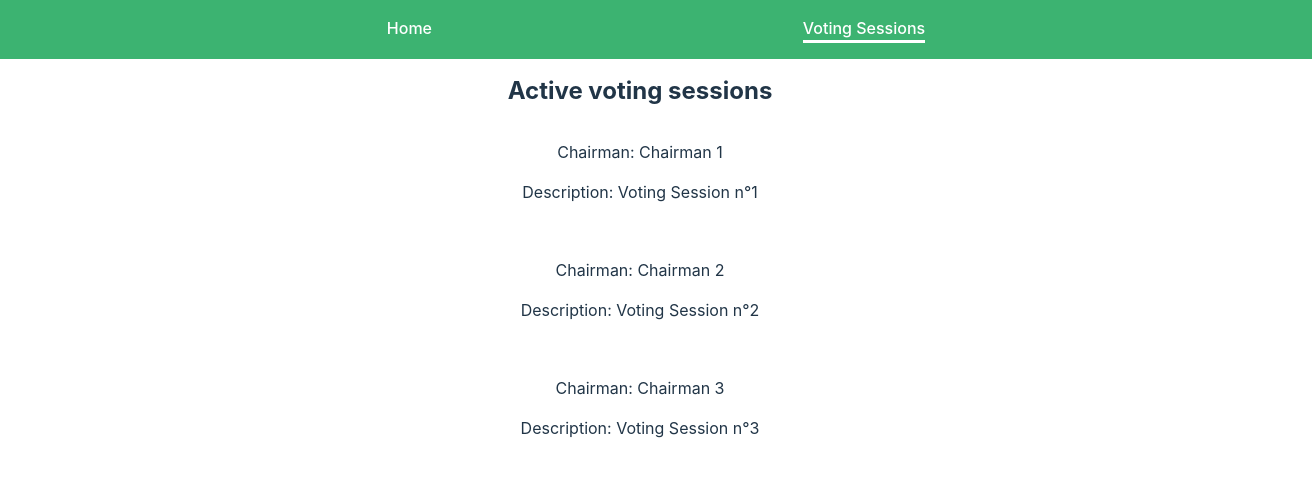
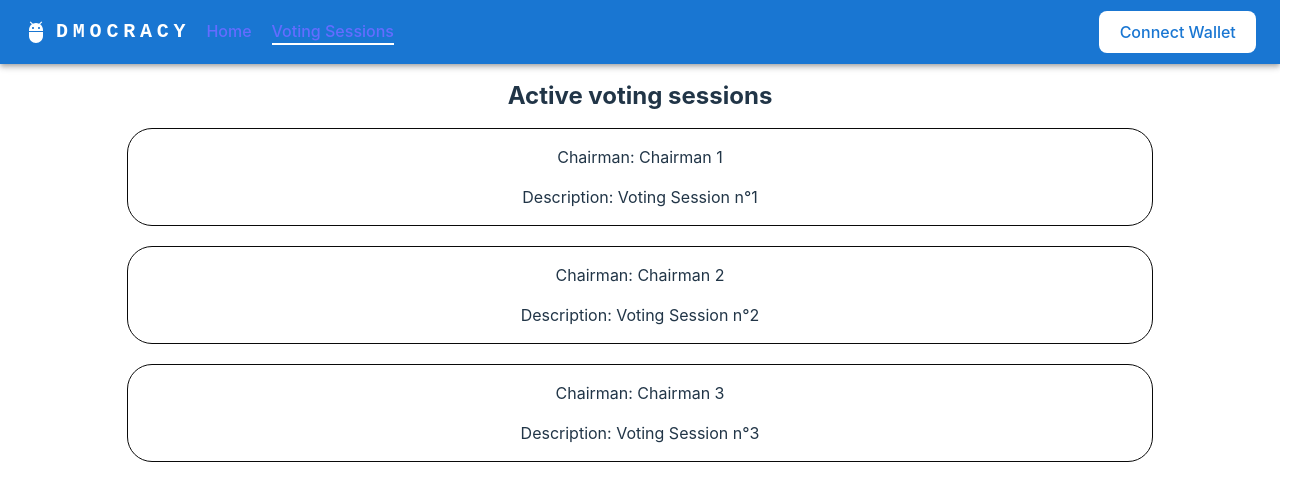
Before and after one commit to adem-m/dmocracy-app, a React (Vite) app: page /voting-sessions in a window 1280 px wide. Shown: the top 500 px of the page, 1312 px wide, since content can reach past the window. Built offline with nearby package versions, Linux system fonts and the light colour scheme.

Commit message:
css fixes

```diff
--- a/src/components/navbar/index.tsx
+++ b/src/components/navbar/index.tsx
@@ -1,21 +1,142 @@
+import * as React from 'react';
 import { NavLink } from "react-router-dom";
+import AppBar from '@mui/material/AppBar';
+import Box from '@mui/material/Box';
+import Toolbar from '@mui/material/Toolbar';
+import IconButton from '@mui/material/IconButton';
+import Typography from '@mui/material/Typography';
+import Menu from '@mui/material/Menu';
+import MenuIcon from '@mui/icons-material/Menu';
+import Container from '@mui/material/Container';
+import Avatar from '@mui/material/Avatar';
+import Tooltip from '@mui/material/Tooltip';
+import MenuItem from '@mui/material/MenuItem';
+import AdbIcon from '@mui/icons-material/Adb';
 import styles from "./navbar.module.scss";
 
-function Navbar() {
-  return (
-    <nav className={styles.navbar}>
-      <NavLink
-        className={({ isActive }) => isActive ? styles.navLinkActive : "" }
-        to={"/"} end>
-          Home
-      </NavLink>
-      <NavLink
-        className={({ isActive }) => isActive ? styles.navLinkActive : "" }
-        to={"/voting-sessions"}>
-          Voting Sessions
-      </NavLink>
-    </nav>
-  )
+const pages = {
+  "Home": "/",
+  "Voting Sessions": "/voting-sessions"
 }
 
-export default Navbar;
+function ResponsiveAppBar() {
+  const [anchorElNav, setAnchorElNav] = React.useState<null | HTMLElement>(null);
+  const [isConnected, setIsConnected] = React.useState(false);
+
+  const handleOpenNavMenu = (event: React.MouseEvent<HTMLElement>) => {
+    setAnchorElNav(event.currentTarget);
+  };
+
+  const handleCloseNavMenu = () => {
+    setAnchorElNav(null);
+  };
+
+  return (
+    <AppBar position="static">
+      <Container maxWidth="xl">
+        <Toolbar disableGutters>
+          <AdbIcon sx={{ display: { xs: 'none', md: 'flex' }, mr: 1 }} />
+          <Typography
+            variant="h6"
+            noWrap
+            component="a"
+            href="/"
+            sx={{
+              mr: 2,
+              display: { xs: 'none', md: 'flex' },
+              fontFamily: 'monospace',
+              fontWeight: 700,
+              letterSpacing: '.3rem',
+              color: 'inherit',
+              textDecoration: 'none',
+            }}
+          >
+            DMOCRACY
+          </Typography>
+
+          <Box sx={{ flexGrow: 1, display: { xs: 'flex', md: 'none' } }}>
+            <IconButton
+              size="large"
+              aria-label="account of current user"
+              aria-controls="menu-appbar"
+              aria-haspopup="true"
+              onClick={handleOpenNavMenu}
+              color="inherit"
+            >
+              <MenuIcon />
+            </IconButton>
+            <Menu
+              id="menu-appbar"
+              className={styles.mobileMenu}
+              anchorEl={anchorElNav}
+              anchorOrigin={{
+                vertical: 'bottom',
+                horizontal: 'left',
+              }}
+              keepMounted
+              transformOrigin={{
+                vertical: 'top',
+                horizontal: 'left',
+              }}
+              open={Boolean(anchorElNav)}
+              onClose={handleCloseNavMenu}
+              sx={{
+                display: { xs: 'block', md: 'none' },
+              }}
+            >
+              {Object.entries(pages).map(([key, value]: [string, string]) => (
+                <MenuItem key={key} onClick={handleCloseNavMenu}>
+                  <NavLink
+                    className={({ isActive }) => isActive ? styles.navLinkActive : styles.navLink }
+                    to={value} end>
+                      {key}
+                  </NavLink>
+                </MenuItem>
+              ))}
+            </Menu>
+          </Box>
+          <AdbIcon sx={{ display: { xs: 'flex', md: 'none' }, mr: 1 }} />
+          <Typography
+            variant="h5"
+            noWrap
+            component="a"
+            href=""
+            sx={{
+              mr: 2,
+              display: { xs: 'flex', md: 'none' },
+              flexGrow: 1,
+              fontFamily: 'monospace',
+              fontWeight: 700,
+              letterSpacing: '.3rem',
+              color: 'inherit',
+              textDecoration: 'none',
+            }}
+          >
+            DMOCRACY
+          </Typography>
+          <Box sx={{ flexGrow: 1, display: { xs: 'none', md: 'flex' } }}>
+            {Object.entries(pages).map(([key, value]: [string, string]) => (
+              <NavLink
+                className={({ isActive }) => isActive ? styles.navLinkActive : styles.navLink }
+                to={value} end>
+                {key}
+              </NavLink>
+            ))}
+          </Box>
+
+          <Box sx={{ flexGrow: 0 }}>
+            <Tooltip title="Open settings">
+              { isConnected
+                ? <IconButton sx={{ p: 0 }} onClick={_ => setIsConnected(false)}>
+                    <Avatar alt="Remy Sharp" src="/static/images/avatar/2.jpg" />
+                  </IconButton>
+                : <button className={styles.connectionBtn} onClick={_ => setIsConnected(true)}>Connect Wallet</button>
+              }
+            </Tooltip>
+          </Box>
+        </Toolbar>
+      </Container>
+    </AppBar>
+  );
+}
+export default ResponsiveAppBar;
--- a/src/components/navbar/navbar.module.scss
+++ b/src/components/navbar/navbar.module.scss
@@ -1,29 +1,113 @@
-.navbar {
-  width: 100%;
-  height: 15%;
-  background-color: mediumseagreen;
-  color: black;
-  display: flex;
-  justify-content: space-evenly;
-  margin: 0;
-  padding: 1em;
+// .navbar {
+//   width: 100%;
+//   height: 15%;
+//   margin: 0;
+//   padding: 0;
+//   color: white;
+//   font-size: 18px;
 
-  a {
+//   div {
+//     margin: 5px 10px;
+//     padding: .5em;
+//     background-color: mediumseagreen;
+//     display: flex;
+//     justify-content: flex-start;
+//     align-items: baseline;
+//     gap: 100px;
+
+//     a {
+//       transition: all 500ms;
+//       border-bottom: 0;
+
+//       &:hover {
+//         font-size: 20px;
+//         font-weight: 800;
+//       }
+
+//       &:visited {
+//         color: white;
+//       }
+
+//       &.navLinkActive {
+//         border-bottom: 2px solid white;
+//       }
+//     }
+
+//     button {
+//       background-color: black;
+//       border-radius: 25px;
+//       margin-left: auto;
+//     }
+//   }
+// }
+
+a {
+  transition: all 500ms;
+  margin-right: 20px;
+  color: white;
+
+  &:visited {
     color: white;
-    transition: all 500ms;
-    border-bottom: 0;
+  }
 
-    &:hover {
-      font-size: 18px;
-      font-weight: 800;
-    }
+  &:hover {
+    font-size: 20px;
+    font-weight: 800;
+    color: white !important;
+  }
 
-    &:visited {
-      color: white;
-    }
+  &.navLink {
+    border-bottom: none;
+  }
 
-    &.navLinkActive {
-      border-bottom: 3px solid white;
-    }
+  &.navLinkActive {
+    border-bottom: 2px solid white;
   }
 }
+
+.mobileMenu {
+  background-color: rgba(5, 14, 31, 0.224);
+
+  &:nth-child(3) ul {
+    background-color: cornflowerblue;
+  }
+}
+
+.connectionBtn {
+  color: #1976d2;
+  background-color:white;
+}
+
+// .navLink {
+//   transition: all 500ms;
+//   border-bottom: 0;
+//   margin-right: 20px;
+//   color: white;
+
+//   &:visited {
+//     color: white;
+//   }
+
+//   &:hover {
+//     font-size: 20px;
+//     font-weight: 800;
+//     color: white;
+//   }
+// }
+
+// .navLinkActive {
+//   color: white;
+//   margin-right: 20px;
+//   border-bottom: 2px solid white;
+//   transition: all 500ms;
+
+//   &:visited {
+//     color: white;
+//   }
+
+//   &:hover {
+//     font-size: 20px;
+//     font-weight: 800;
+//     color: white;
+//   }
+// }
--- a/src/components/voting-session-item/voting-session-item.module.scss
+++ b/src/components/voting-session-item/voting-session-item.module.scss
@@ -1,8 +1,14 @@
 .item {
   cursor: pointer;
   list-style: none;
-  border: 1px solid white;
+  border: 1px solid #0a0a0a;
   border-radius: 25px;
   width: 80%;
   margin-bottom: 20px;
+
+  &:hover {
+    color: #f1f1f1;
+    background-color: #368be0;
+    transition: background-color .5s ease-in-out;
+  }
 }
--- a/src/index.css
+++ b/src/index.css
@@ -12,8 +12,8 @@ html, main {
   font-weight: 400;
 
   color-scheme: light dark;
-  color: rgba(255, 255, 255, 0.87);
-  background-color: #242424;
+  color: #0a0a0a;
+  background-color: #f0f0f0;
 
   font-synthesis: none;
   text-rendering: optimizeLegibility;
@@ -65,9 +65,9 @@ button:focus-visible {
     color: #213547;
     background-color: #ffffff;
   }
-  a:hover {
+  /* a:hover {
     color: #747bff;
-  }
+  } */
   button {
     background-color: #f9f9f9;
   }
```
